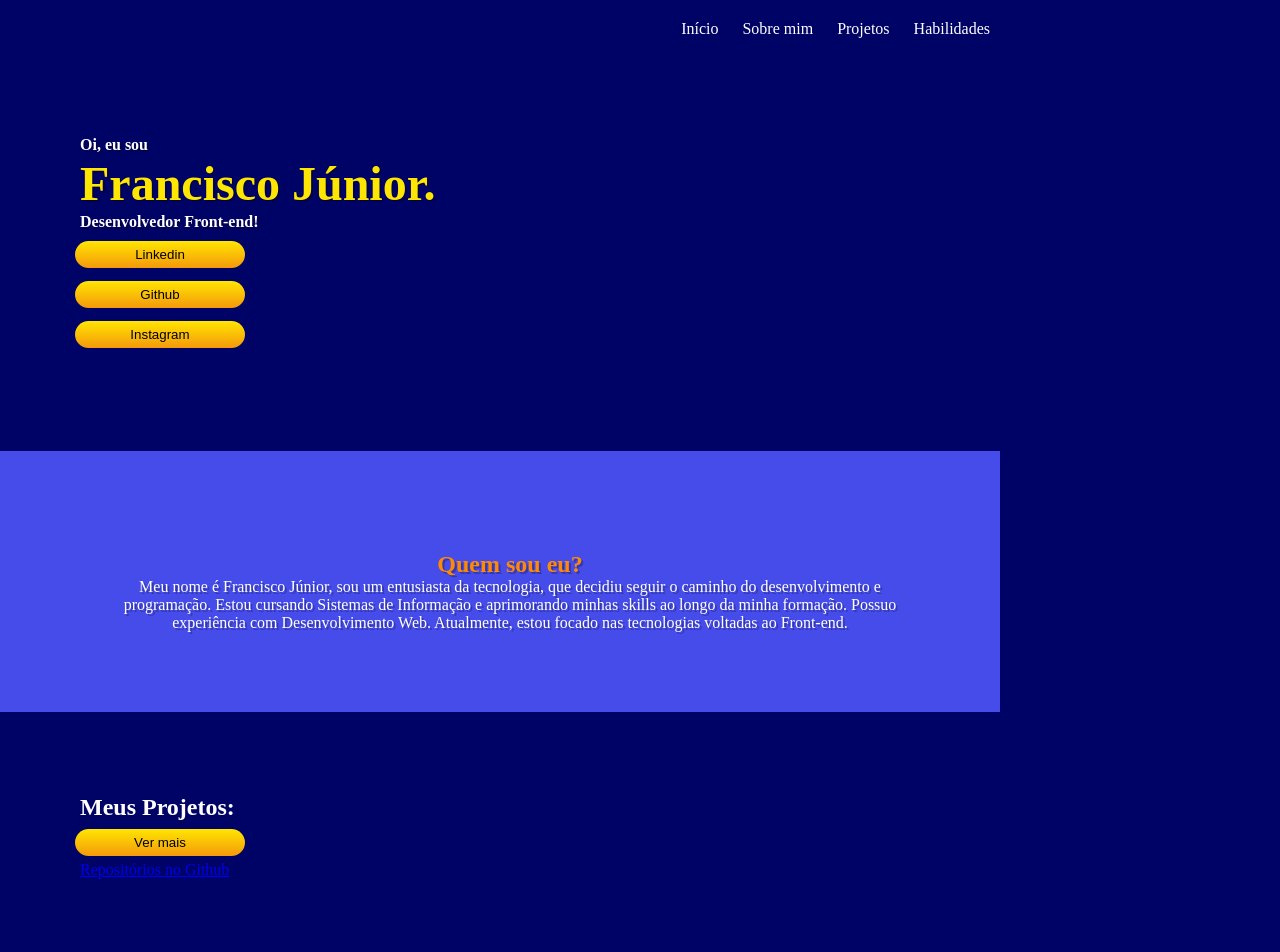
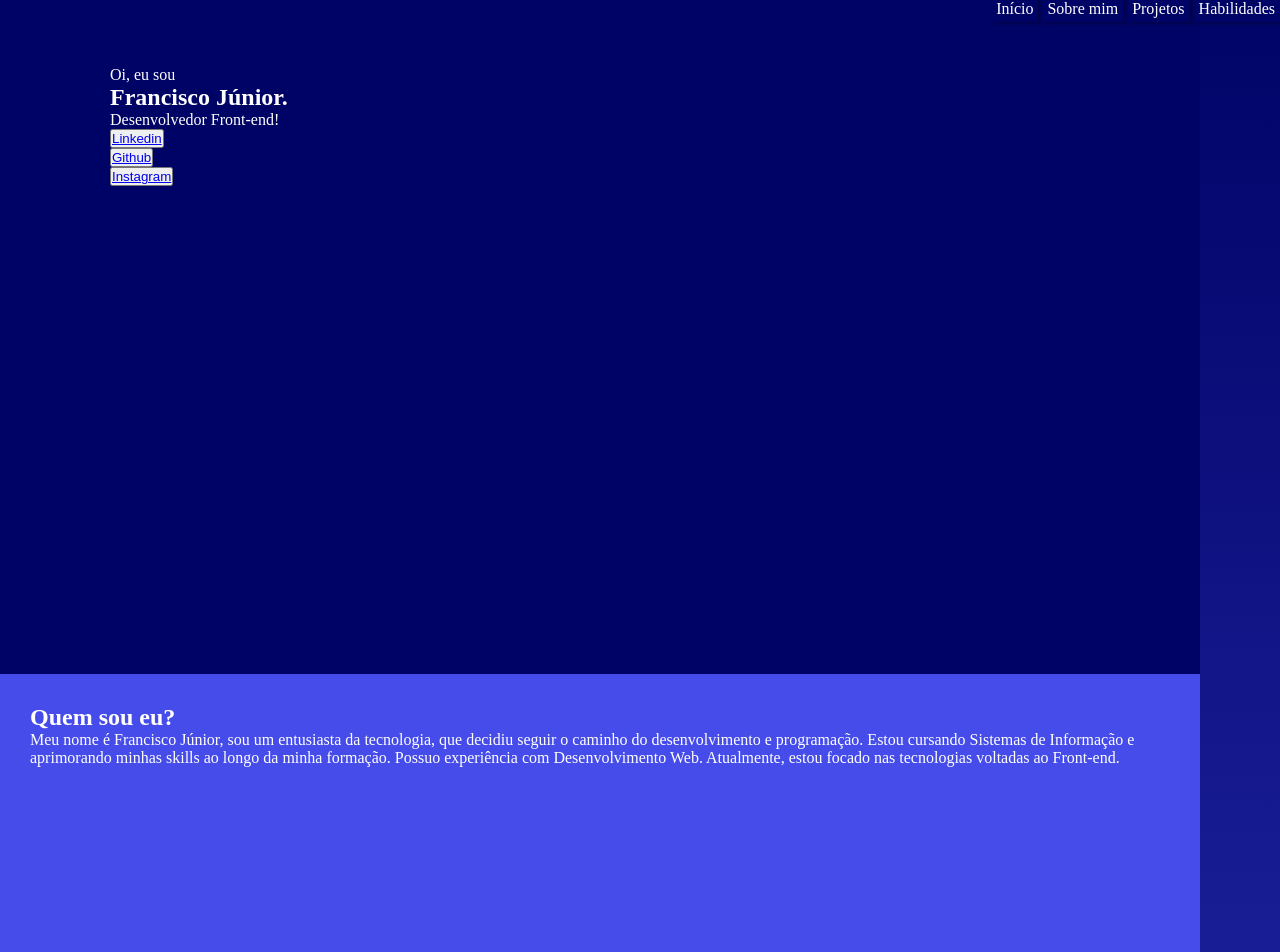
Before and after one commit to xycojunior/Landing-page, a plain HTML site: page index.html in a window 1280 px wide. Shown: the top 952 px of the page. Drawn offline with Linux system fonts and the light colour scheme.

Commit message:
atualização

```diff
--- a/style.css
+++ b/style.css
@@ -22,128 +22,66 @@
 
 }
 
-
 body{
-    background-color: var(--cor00);
+    background-image: linear-gradient(to bottom, var(--cor00), var(--cor01));
+}
+main{
     min-width: 300px;
-    max-width: 1000px;
+    max-width: 1200px;
+    background-color: #000366;
 }
 
-
-
 header{
-    background-color: var(--cor00);
-    padding-top: 20px;
-
+    text-align: right;
 
 }
 
-nav{
-    padding: auto;
+nav a{
+    color: var(--white);
+    text-decoration: none;
+    padding: 5px;
     margin: auto;
-    text-align: right;
+    box-shadow: 3px 2px 3px rgba(0, 0, 0, 0.281);
+
+}
+nav a:hover{
+    color: var(--cor05);
 }
 
+.presentation{
+    text-indent: 50px;
+    padding: 30px;
+    margin: auto;
+    min-width: 300px;
+    max-width: 1080px;
+    color: var(--white);
+    background-color: var(--cor00);
 
-nav a{
+}
+
+.aboutme{
     color: var(--white);
-    box-shadow: var(--cor05);
-    text-decoration: none;
-    padding: 10px;
+    background-color: var(--cor01);
+    padding: 30px;
     margin: auto;
 }
 
-.presentation{
+.projects{
+    color:var(--white);
     background-color: var(--cor00);
-    padding: 80px;
+    padding: 30px;
     margin: auto;
-    min-width: 300px;
-    max-width: 1000px;
-}
-
-.presentation h1{
-    color: var(--cor05);
-    font-size: 3em;
-    font-weight: bold;
-    margin-bottom: 2px;
-    text-shadow: 2px 2px 0px rgba(0, 0, 0, 0.267);
-}
-
-.presentation p{
-    color: var(--white);
-    font-size: 1em;
-    font-weight: bold;
-    margin-bottom: 2px;
-    text-shadow: 2px 2px 0px rgba(0, 0, 0, 0.267);
-}
-.presentation a{
-    text-decoration: none;
-    color: var(--black);
-
-
-}
-.presentation a:hover{
-    color: var(--cor00);
-    transition-duration: 0.5s;
-}
-
-button{
-    background-image: linear-gradient(var(--cor05), var(--cor06));
-    border: none;
-    border-radius: 200px ;
-    width: 170px;
-    padding: 6px;
-    margin: 8px 0px 5px -5px;
-
-
-}
-
-
-.aboutme{
-    background-color: var(--cor01);
-    padding: 100px 80px 80px 100px;
-    text-align: center;
-    margin-bottom: 2px;
-    text-shadow: 2px 2px 0px rgba(0, 0, 0, 0.267);
-
-}
-
-.aboutme h2{
-    color: var(--cor07);
-
-}
-.aboutme p{
-    color: var(--white);
-}
-
-
-.projects{
-    background-color: var(--cor00);
-    padding: 80px;
-    margin: auto;
-}
-.projects h2{
-    color: var(--white);
 }
 
 .skills{
+    color: var(--white);
     background-color: var(--cor01);
-    padding: 80px;
+    padding: 30px;
     margin: auto;
 }
 
-.skills h2{
-    color: var(--white);
+section{
+    height: 70vh;
+    width: auto;
+    text-align: auto;
 }
-
-footer{
-    background-color: var(--cor00);
-    padding: 5px ;
-    margin: auto;
-}
-
-footer p{
-    color: white;
-    text-align: auto;
-    padding: 10px;
-}
```
